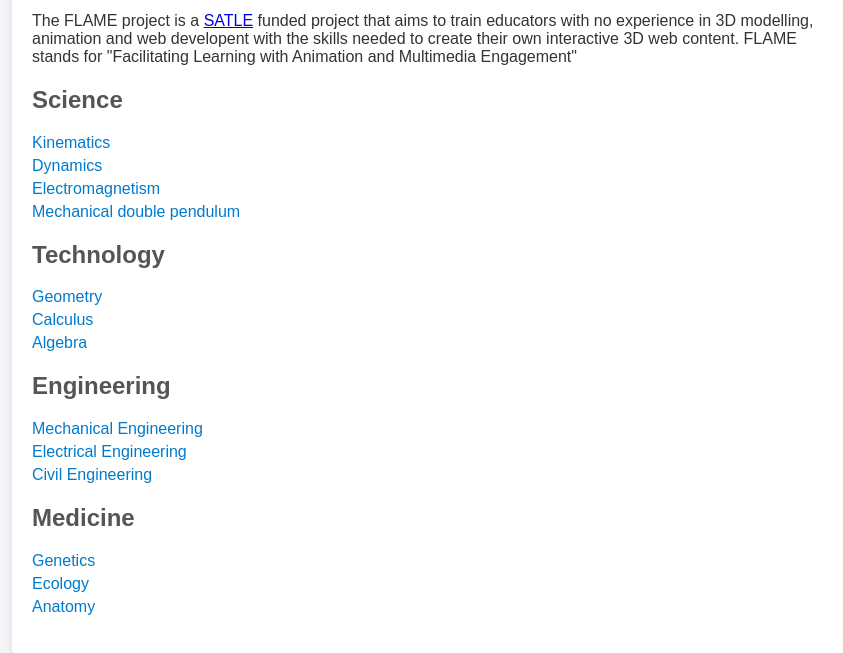
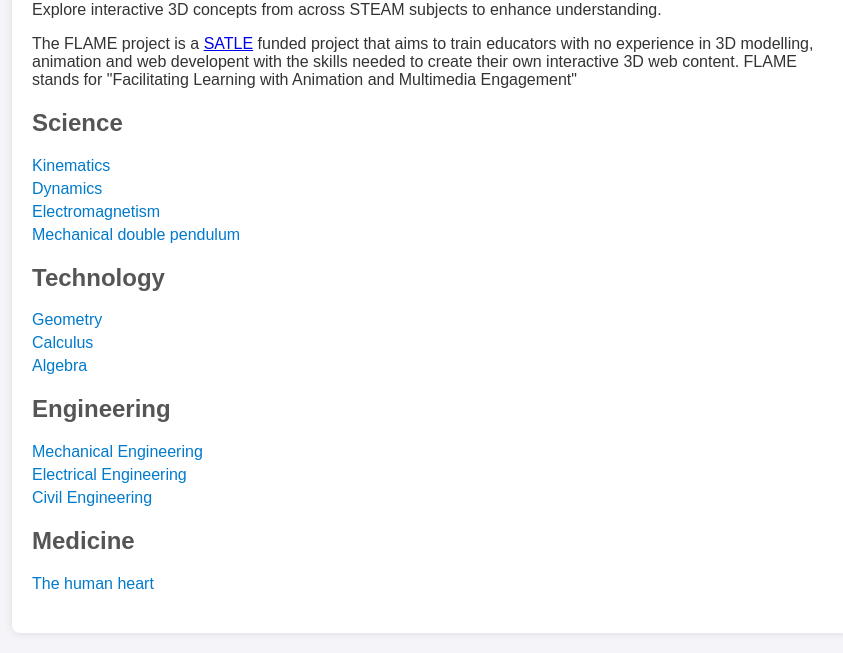
Before and after one commit to nolankucd/FLAME_Library, a plain HTML site: page index.html in a window 1280 px wide. Shown: the part 133-786 px from the top of the page, without its empty margins (208-1051 px from the left). Drawn offline with Linux system fonts and the light colour scheme.

Commit message:
Update index.html

```diff
--- a/index.html
+++ b/index.html
@@ -89,9 +89,7 @@
     <div class="topic-section">
         <h2>Medicine</h2>
         <ul>
-            <li><a href="medicine/genetics.html">Genetics</a></li>
-            <li><a href="medicine/ecology.html">Ecology</a></li>
-            <li><a href="medicine/anatomy.html">Anatomy</a></li>
+            <li><a href="medicine/heart.html">The human heart</a></li>
         </ul>
     </div>
 </div>
```
